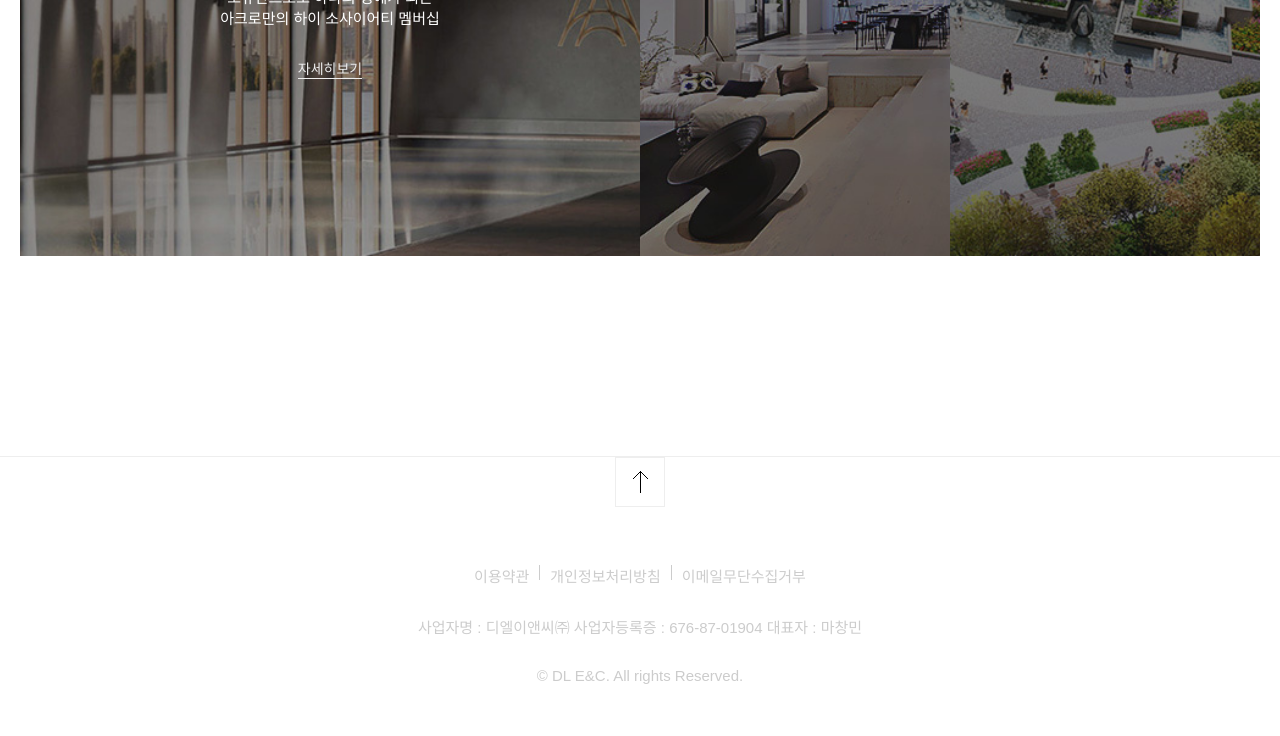
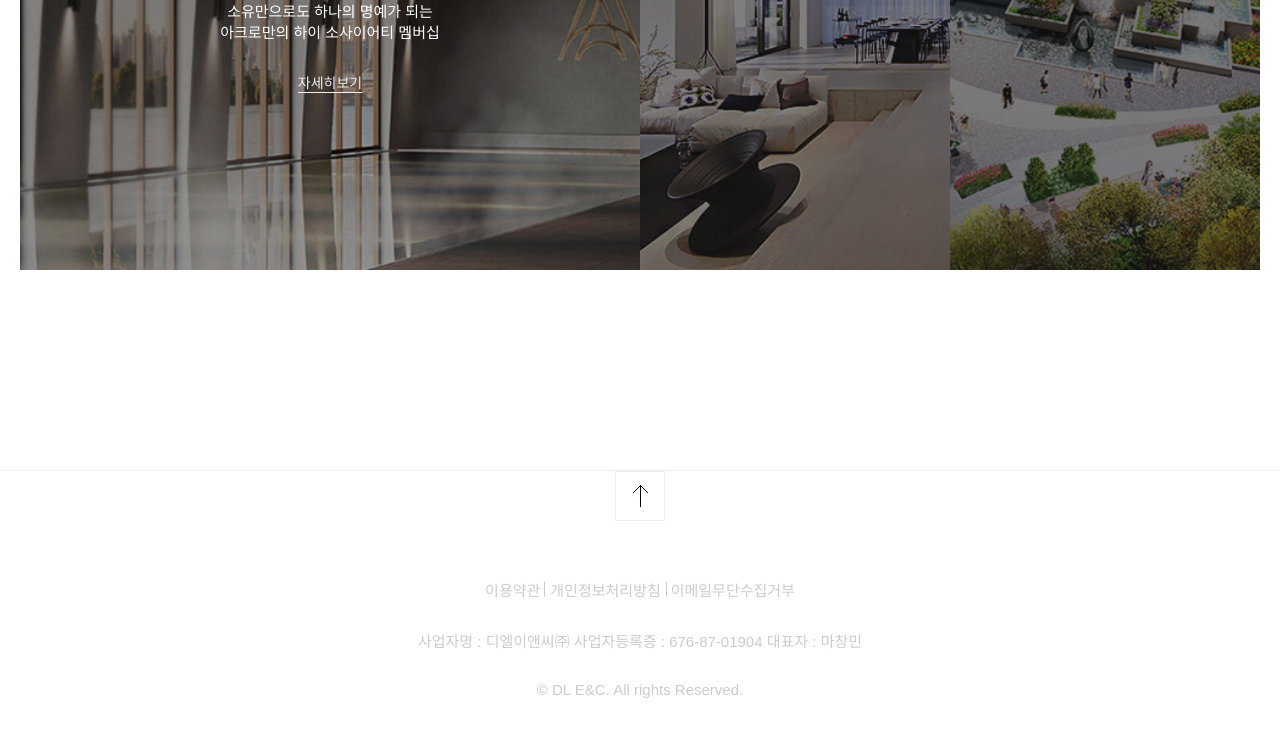
Before and after one commit to ShineTopaz/acro, a plain HTML site: page index.html in a window 1280 px wide. Shown: the part 3129-3865 px from the top of the page. Drawn offline with nearby package versions, Linux system fonts and the light colour scheme; a web font is replaced by a local one.

Commit message:
Add files via upload

```diff
--- a/css/main.css
+++ b/css/main.css
@@ -169,7 +169,9 @@
 #footer .go_top { margin-bottom: 55px;}
 #footer .go_top a {display: inline-block; background: url(../images/gotop.svg) no-repeat center; width: 50px; height: 50px; border: 1px solid #eee;}
 #footer .footer_info { display: flex; justify-content: center; gap: 10px;}
-#footer .footer_info .line {background: #ccc; width: 1px; height: 15px;}
+#footer .footer_info li {position: relative;}
+#footer .footer_info li:nth-child(1):after {content: ""; display: block; position: absolute; right: -5px; top: 50%; transform: translateY(-50%); background: #ccc; width: 1px; height: 15px;}
+#footer .footer_info li:nth-child(3)::before {content: ""; display: block; position: absolute; left: -5px; top: 50%; transform: translateY(-50%); background: #ccc; width: 1px; height: 15px; margin-right: 5px;}
 
 #footer .ad {color: #ccc; font-size: 1.5rem; padding: 30px 0;}
 #footer .footer_logo {width: 50px; margin: 0 auto; padding-top: 20px; border-top: #ccc 1px solid; margin-top: 55px;}
--- a/index.html
+++ b/index.html
@@ -162,7 +162,6 @@
             </section> <!-- /.info -->
 
             <section class="brand">
-                <div class="inner">
                 <div class="brand_slide">
                     <div class="brand_txt">
                         <div class="swiper brand_txt_list">
@@ -193,7 +192,6 @@
                                 <li class="swiper-slide"><img src="images/brand_03.jpg" alt="사진"></li>
                             </ul>
                             <div class="swiper-pagination"></div>
-                            </div>
                         </div>
                     </div>
                 </div>
@@ -233,11 +231,9 @@
         <footer id="footer">
             <div class="go_top"><a href="#"></a></div>
             <ul class="footer_info">
-                <li>이용약관</li>
-                <li class="line"></li>
-                <li>개인정보처리방침</li>
-                <li class="line"></li>
-                <li>이메일무단수집거부</li>
+                <li><a href="#">이용약관</a></li>
+                <li><a href="#">개인정보처리방침</a></li>
+                <li><a href="#">이메일무단수집거부</a></li>
             </ul>
             <p class="ad">사업자명 : 디엘이앤씨㈜ 사업자등록증 : 676-87-01904 대표자 : 마창민</p>
             <div class="copy">&copy; DL E&amp;C. All rights Reserved.</div>
```
Lines whose indentation alone changed are shown as unchanged.
